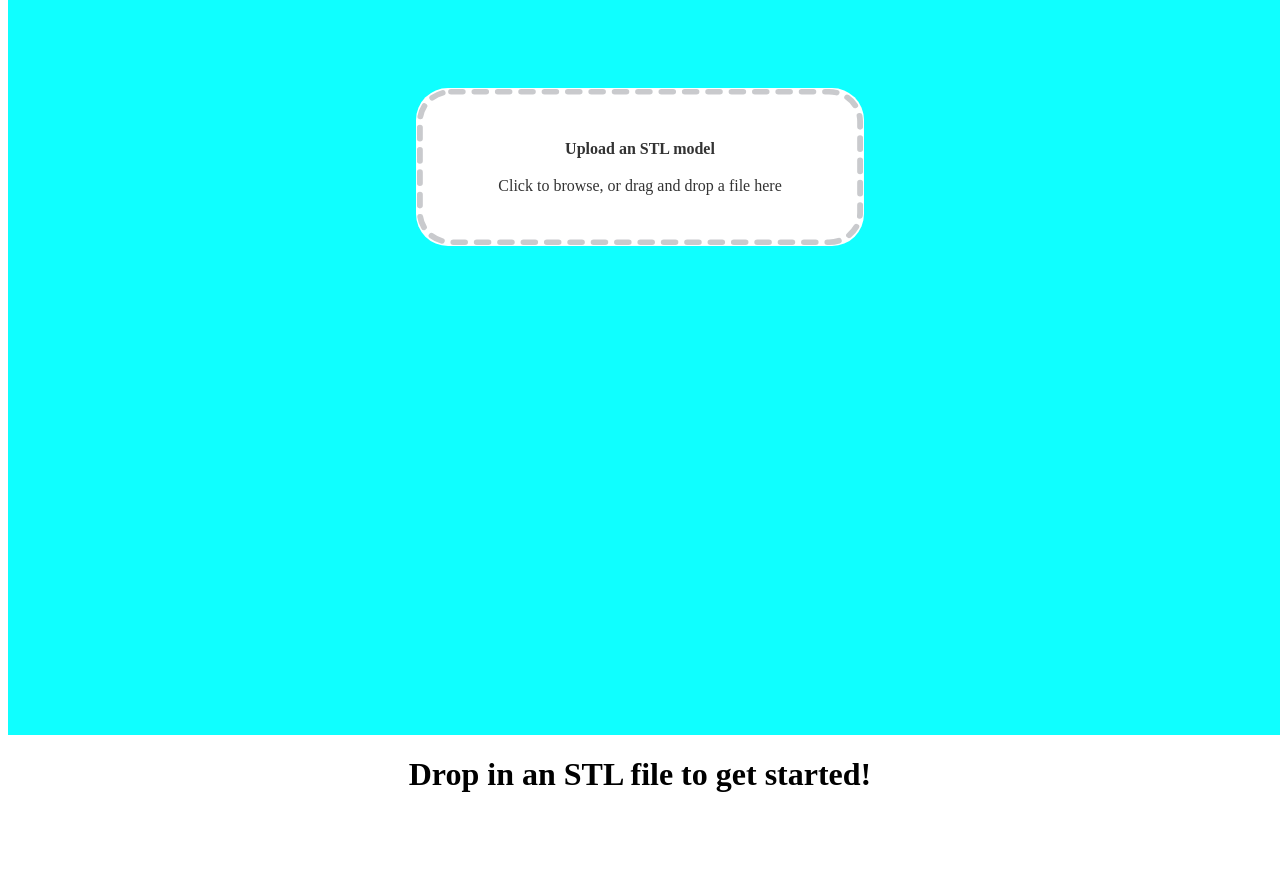
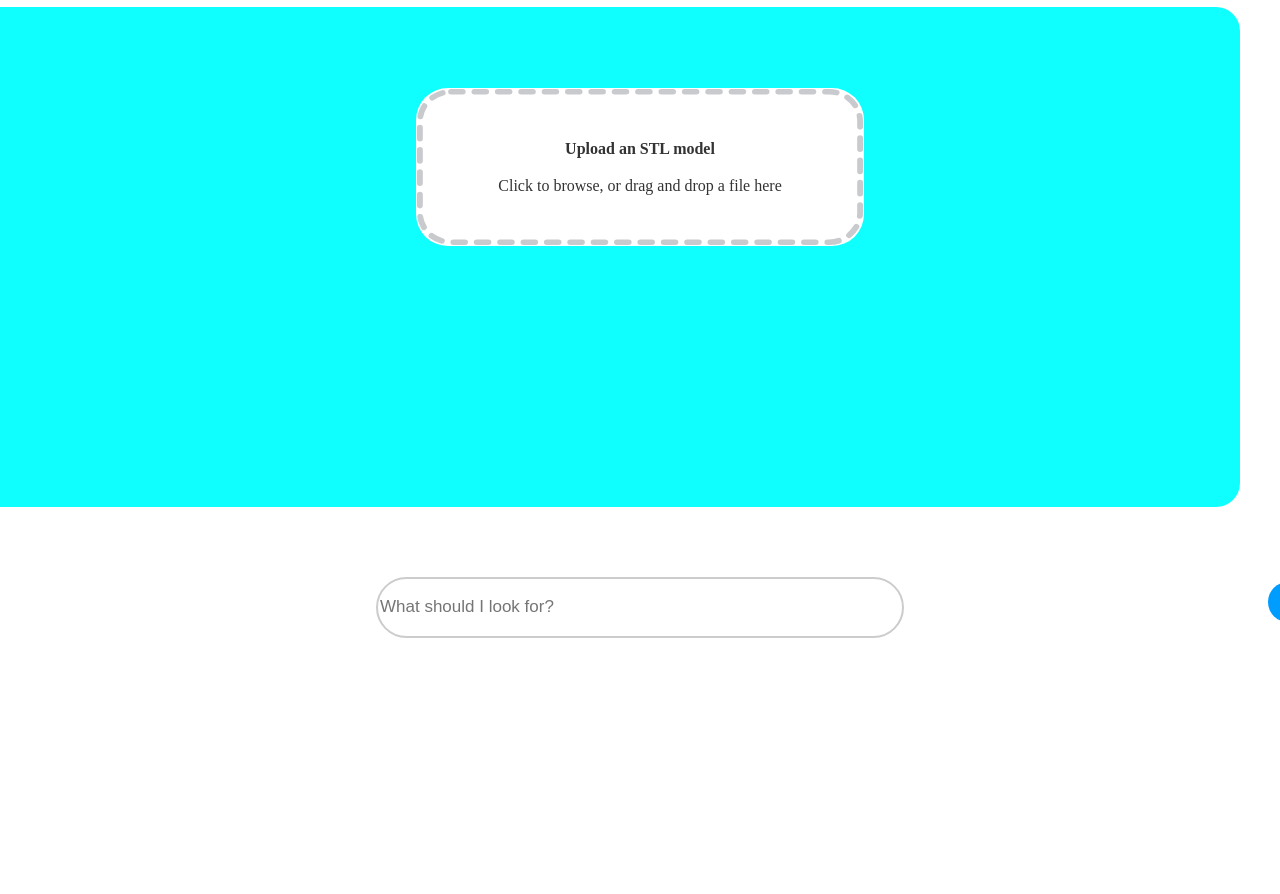
Before and after one commit to APKashn/CadAIScripts, a plain HTML site: page index.html in a window 1280 px wide. Shown: the part 73-967 px from the top of the page. After the commit the page ends 800 px from the top, so only its background shows below. Drawn offline with nearby package versions, Linux system fonts and the light colour scheme.

Commit message:
Fully updated css

```diff
--- a/style.css
+++ b/style.css
@@ -23,15 +23,24 @@ body {
       outline: none;
     }
     #scene-container {
-      position: relative;
+        position: fixed;
+        top: 80px;
+        right: 40px;
+
         width: 100%;
+        height: 500px;
 
         z-index: 0;
+        overflow: hidden;
+        border-radius: 24px;
       }
 
       #scene-container canvas {
         display: block;
+        width: 100%;
+        height: 100%;
       }
+
     .upload-box {
       position: fixed;
       top: 30%;
```
Lines whose indentation alone changed are shown as unchanged.
